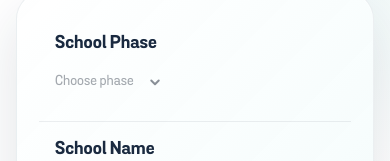
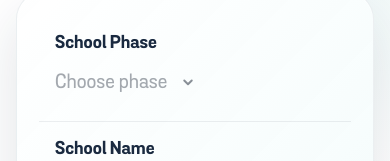
Before and after one commit to mcebisidesigner-spec/pexpacks-supplies, a Next.js app: page / in a window 390 px wide. Shown: the part 378-539 px from the top of the page. Built offline with nearby package versions, Linux system fonts and the light colour scheme.

Commit message:
style(search): adjust mobile phase button font size to match input, reduce label clamp to 7vw

```diff
--- a/components/marketing/HeroSearch.module.css
+++ b/components/marketing/HeroSearch.module.css
@@ -570,12 +570,14 @@
   }
 
   .field > span {
-    font-size: clamp(14px, 8vw, 18px);
+    font-size: clamp(14px, 7vw, 18px);
     font-weight: 750;
   }
 
   .field input,
-  .phaseButton {
+  .phaseButton,
+  .phaseButtonPlaceholder,
+  .phaseButtonValue {
     font-size: 20px;
   }
 
@@ -628,7 +630,7 @@
   }
 
   .heroSearch[data-mobile-search-active="true"] .schoolSearchField > span {
-    font-size: clamp(12px, 8vw, 14px);
+    font-size: clamp(12px, 7vw, 14px);
     font-weight: 750;
   }
 
```
